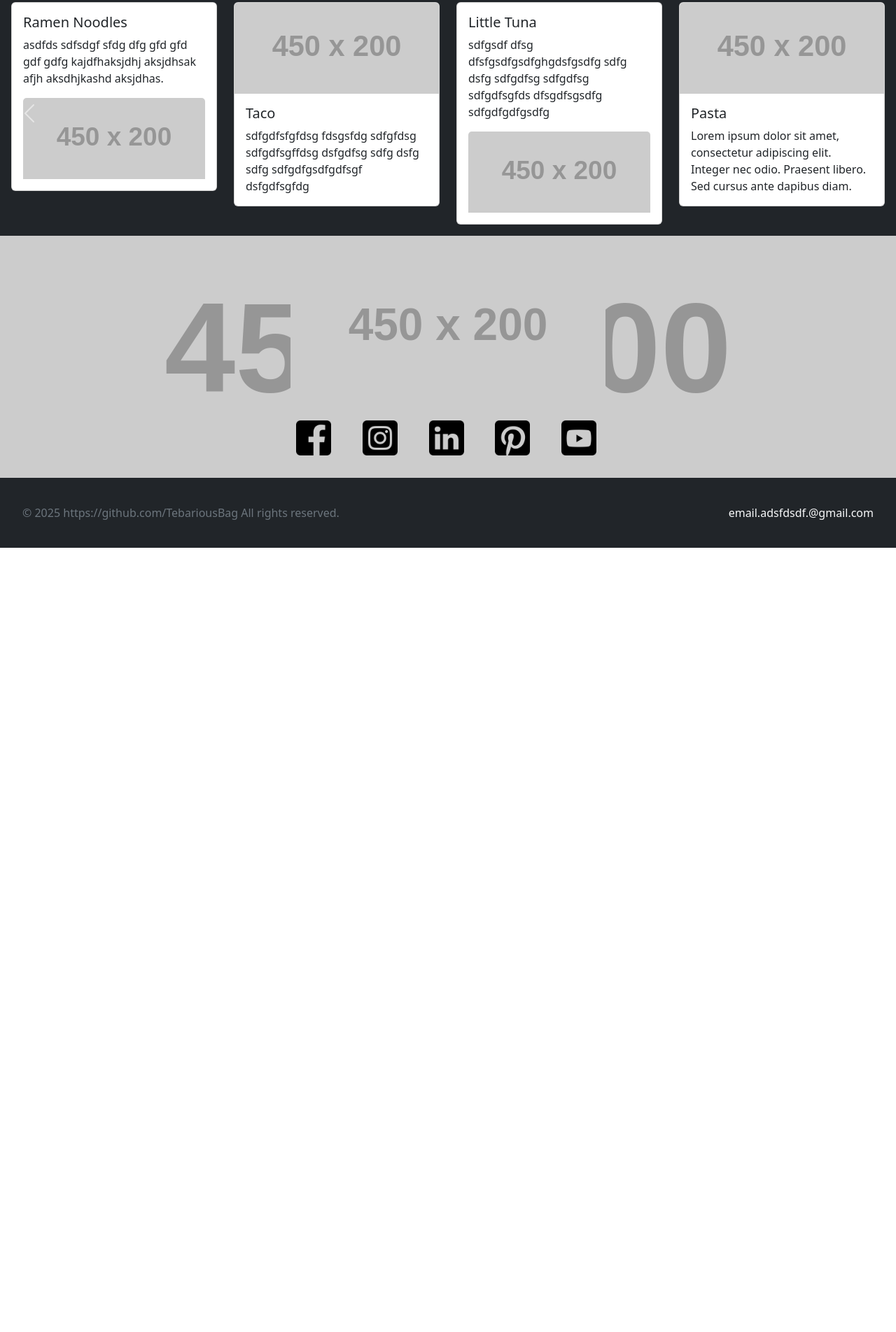
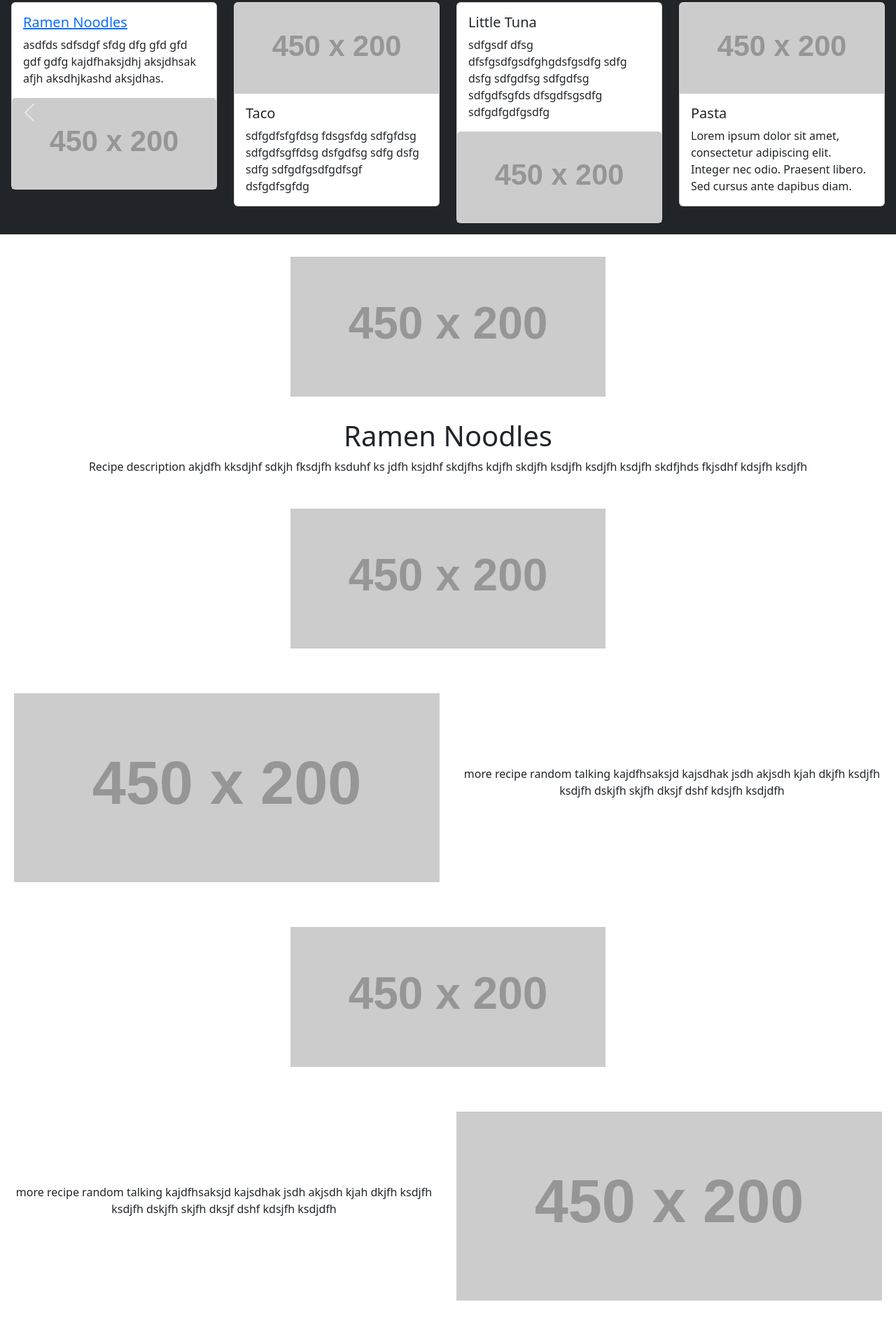
Before and after one commit to TebariousBag/Chef-Tristian, a plain HTML site: page recipes.html in a window 1280 px wide. Shown: the part 345-2249 px from the top of the page at 70% size. Before the commit the page ends 1128 px from the top, so only its background shows below. Drawn offline with nearby package versions, Linux system fonts and the light colour scheme; placeholder pictures from the web are drawn by us; a web font is replaced by a local one.

Commit message:
i think i have the basic layout setup, just need to start filling it out with proper images/text/colors

```diff
--- a/recipes.html
+++ b/recipes.html
@@ -49,10 +49,10 @@
 					<div class="col-3">
 						<div class="card">
 							<div class="card-body">
-								<h5 class="card-title">Ramen Noodles</h5>
+								<a href="#ramen_noodles"><h5 class="card-title">Ramen Noodles</h5></a>
 								<p class="card-text">asdfds sdfsdgf sfdg dfg gfd gfd gdf gdfg kajdfhaksjdhj aksjdhsak afjh aksdhjkashd aksjdhas.</p>
-								<img src="https://placehold.co/450x200" class="card-img-top">
 							</div>
+							<img src="https://placehold.co/450x200" class="card-img-top">
 						</div>
 					</div>
 					<div class="col-3">
@@ -69,8 +69,8 @@
 							<div class="card-body">
 								<h5 class="card-title">Little Tuna</h5>
 								<p class="card-text">sdfgsdf dfsg dfsfgsdfgsdfghgdsfgsdfg sdfg dsfg sdfgdfsg sdfgdfsg sdfgdfsgfds dfsgdfsgsdfg sdfgdfgdfgsdfg</p>
-								<img src="https://placehold.co/450x200" class="card-img-top">
 							</div>
+							<img src="https://placehold.co/450x200" class="card-img-top">
 						</div>
 					</div>
 					<div class="col-3">
@@ -95,8 +95,8 @@
 							<div class="card-body">
 								<h5 class="card-title">Salmon Tortilla</h5>
 								<p class="card-text">Lorem ipsum dolor sit amet, consectetur adipiscing elit. Integer nec odio. Praesent libero. Sed cursus ante dapibus diam.</p>
-								<img src="https://placehold.co/450x200" class="card-img-top">
 							</div>
+							<img src="https://placehold.co/450x200" class="card-img-top">
 						</div>
 					</div>
 					<div class="col-3">
@@ -113,8 +113,8 @@
 							<div class="card-body">
 								<h5 class="card-title">Pilsner</h5>
 								<p class="card-text">Lorem ipsum dolor sit amet, consectetur adipiscing elit. Integer nec odio. Praesent libero. Sed cursus ante dapibus diam.</p>
-								<img src="https://placehold.co/450x200" class="card-img-top">
 							</div>
+							<img src="https://placehold.co/450x200" class="card-img-top">
 						</div>
 					</div>
 					<div class="col-3">
@@ -143,7 +143,30 @@
 
 	<!-- Recipe Area -->
 	 <section>
-
+		<div class="col d-flex align-items-center justify-content-center text-center p-3" id="ramen_noodles">
+			<img class="img-fluid p-3" src="https://placehold.co/450x200">
+		</div>
+		<h1 class="text-center">Ramen Noodles</h1>
+		<p class="text-center">Recipe description akjdfh kksdjhf sdkjh fksdjfh ksduhf ks jdfh ksjdhf skdjfhs kdjfh skdjfh ksdjfh ksdjfh ksdjfh skdfjhds fkjsdhf kdsjfh ksdjfh </p>
+		<!-- ad break -->
+		 <div class="col d-flex align-items-center justify-content-center text-center p-3">
+			<img class="img-fluid p-3" src="https://placehold.co/450x200">
+		 </div>
+		 <div class="row d-flex align-items-center justify-content-center text-center p-3">
+			<img class="img-fluid p-3 col" src="https://placehold.co/450x200">
+			<p class="col">more recipe random talking kajdfhsaksjd kajsdhak jsdh akjsdh kjah dkjfh ksdjfh ksdjfh dskjfh skjfh dksjf dshf kdsjfh ksdjdfh</p>
+		 </div>
+		 <div class="col d-flex align-items-center justify-content-center text-center p-3">
+			<img class="img-fluid p-3" src="https://placehold.co/450x200">
+		 </div>
+		 <div class="row d-flex align-items-center justify-content-center text-center p-3">
+			<p class="col">more recipe random talking kajdfhsaksjd kajsdhak jsdh akjsdh kjah dkjfh ksdjfh ksdjfh dskjfh skjfh dksjf dshf kdsjfh ksdjdfh</p>
+			<img class="img-fluid p-3 col" src="https://placehold.co/450x200">
+		 </div>
+		 <!-- actual recipe, just an image card -->
+		  <div class="col d-flex align-items-center justify-content-center text-center p-3">
+			<img class="img-fluid p-3 col-12" src="https://placehold.co/450x200">
+		  </div>
 	 </section>
 
 </main>
```
Also changed, not shown: index.html (+2 -2 lines).
